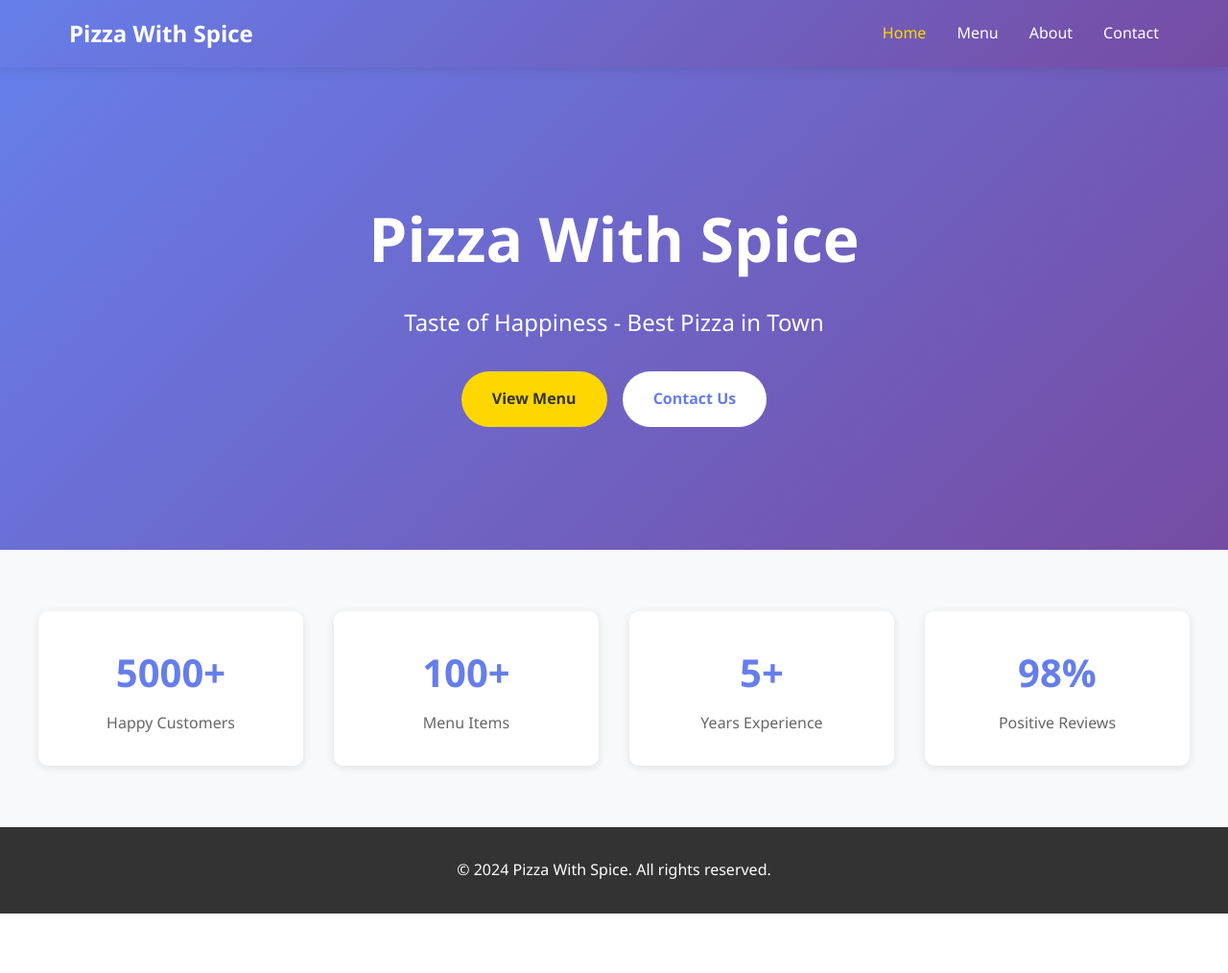
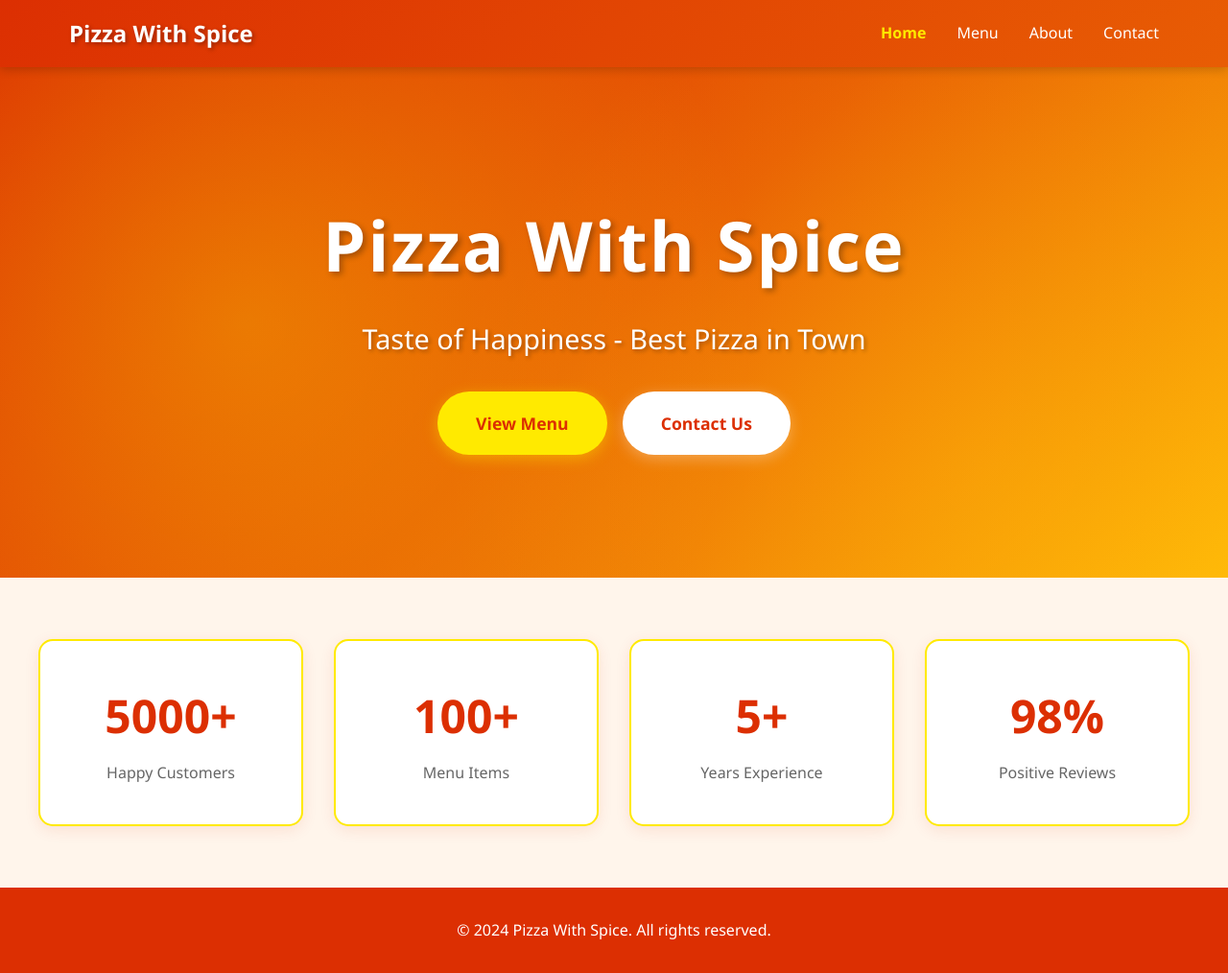
Before and after one commit to saksham-codes-ai/Restuarant-website, a Flask app: page / in a window 1280 px wide. Shown: the whole page at 96% size. Before the commit the page ends 952 px from the top, so only its background shows below. Run offline with Flask 3, Linux system fonts and the light colour scheme.

Commit message:
Update style.css

```diff
--- a/static/css/style.css
+++ b/static/css/style.css
@@ -11,12 +11,12 @@ body {
 }
 
 .navbar {
-    background: linear-gradient(135deg, #667eea 0%, #764ba2 100%);
+    background: linear-gradient(135deg, #dc2f02 0%, #e85d04 100%);
     padding: 1rem 0;
     position: sticky;
     top: 0;
     z-index: 1000;
-    box-shadow: 0 2px 10px rgba(0,0,0,0.1);
+    box-shadow: 0 2px 10px rgba(0,0,0,0.2);
 }
 
 .nav-container {
@@ -33,6 +33,7 @@ body {
     font-weight: bold;
     color: white;
     text-decoration: none;
+    text-shadow: 2px 2px 4px rgba(0,0,0,0.3);
 }
 
 .nav-menu {
@@ -46,37 +47,60 @@ body {
     text-decoration: none;
     font-weight: 500;
     transition: all 0.3s ease;
+    font-size: 1rem;
 }
 
 .nav-link:hover {
-    color: #ffd700;
+    color: #ffea00;
+    transform: translateY(-2px);
 }
 
 .nav-link.active {
-    color: #ffd700;
+    color: #ffea00;
+    font-weight: bold;
 }
 
 .hero {
-    background: linear-gradient(135deg, #667eea 0%, #764ba2 100%);
+    background: linear-gradient(135deg, #dc2f02 0%, #e85d04 50%, #ffba08 100%);
     color: white;
     padding: 8rem 2rem;
     text-align: center;
     min-height: 60vh;
+    position: relative;
+    overflow: hidden;
+}
+
+.hero::before {
+    content: '';
+    position: absolute;
+    top: 0;
+    left: 0;
+    right: 0;
+    bottom: 0;
+    background: radial-gradient(circle at 20% 50%, rgba(255, 234, 0, 0.3) 0%, transparent 50%),
+                radial-gradient(circle at 80% 80%, rgba(255, 186, 8, 0.3) 0%, transparent 50%);
 }
 
 .hero-content {
     max-width: 800px;
     margin: 0 auto;
+    position: relative;
+    z-index: 1;
 }
 
 .hero-title {
-    font-size: 4rem;
+    font-size: 4.5rem;
     margin-bottom: 1rem;
+    font-weight: 800;
+    text-shadow: 3px 3px 6px rgba(0,0,0,0.3);
+    letter-spacing: 2px;
 }
 
 .hero-subtitle {
-    font-size: 1.5rem;
+    font-size: 1.8rem;
     margin-bottom: 2rem;
+    font-weight: 500;
+    text-shadow: 2px 2px 4px rgba(0,0,0,0.3);
 }
 
 .hero-buttons {
@@ -86,37 +110,43 @@ body {
 }
 
 .btn {
-    padding: 1rem 2rem;
+    padding: 1.2rem 2.5rem;
     border-radius: 50px;
     font-weight: bold;
     text-decoration: none;
     transition: all 0.3s ease;
     cursor: pointer;
+    font-size: 1.1rem;
+    border: none;
 }
 
 .btn-primary {
-    background: #ffd700;
-    color: #333;
+    background: #ffea00;
+    color: #dc2f02;
+    box-shadow: 0 4px 15px rgba(255, 234, 0, 0.4);
 }
 
 .btn-primary:hover {
-    background: #ffed4e;
-    transform: translateY(-2px);
+    background: #fff040;
+    transform: translateY(-3px) scale(1.05);
+    box-shadow: 0 6px 20px rgba(255, 234, 0, 0.6);
 }
 
 .btn-secondary {
     background: white;
-    color: #667eea;
+    color: #dc2f02;
+    box-shadow: 0 4px 15px rgba(255,255,255,0.3);
 }
 
 .btn-secondary:hover {
-    background: #f0f0f0;
-    transform: translateY(-2px);
+    background: #f8f8f8;
+    transform: translateY(-3px) scale(1.05);
+    box-shadow: 0 6px 20px rgba(255,255,255,0.5);
 }
 
 .stats {
     padding: 4rem 2rem;
-    background: #f8f9fa;
+    background: #fff5eb;
 }
 
 .stats-container {
@@ -129,22 +159,30 @@ body {
 
 .stat-item {
     text-align: center;
-    padding: 2rem;
+    padding: 2.5rem;
     background: white;
-    border-radius: 10px;
-    box-shadow: 0 2px 10px rgba(0,0,0,0.1);
+    border-radius: 15px;
+    box-shadow: 0 4px 15px rgba(220, 47, 2, 0.1);
+    border: 2px solid #ffea00;
+    transition: all 0.3s ease;
+}
+
+.stat-item:hover {
+    transform: translateY(-5px);
+    box-shadow: 0 6px 25px rgba(220, 47, 2, 0.2);
 }
 
 .stat-number {
-    font-size: 2.5rem;
-    color: #667eea;
+    font-size: 3rem;
+    color: #dc2f02;
     margin-bottom: 0.5rem;
-    font-weight: bold;
+    font-weight: 800;
 }
 
 .stat-label {
     font-size: 1rem;
     color: #666;
+    font-weight: 500;
 }
 
 .menu-section {
@@ -284,26 +339,37 @@ body {
 
 .info-item {
     text-align: center;
-    padding: 2rem;
+    padding: 2.5rem;
     background: white;
-    border-radius: 10px;
-    box-shadow: 0 2px 10px rgba(0,0,0,0.1);
+    border-radius: 15px;
+    box-shadow: 0 4px 15px rgba(0,0,0,0.1);
+    border: 2px solid #ffea00;
+    transition: all 0.3s ease;
+}
+
+.info-item:hover {
+    transform: translateY(-5px);
+    box-shadow: 0 6px 25px rgba(220, 47, 2, 0.2);
 }
 
 .info-item h3 {
     margin-bottom: 0.5rem;
-    color: #667eea;
+    color: #dc2f02;
+    font-size: 1.3rem;
+    font-weight: 700;
 }
 
 .info-item p {
     color: #666;
+    font-size: 1rem;
 }
 
 .footer {
-    background: #333;
+    background: #dc2f02;
     color: white;
     padding: 2rem;
     text-align: center;
+    font-weight: 500;
 }
 
 .animate-fade {
```
Also changed, not shown: other parts of static/css/style.css (+48 -28 lines).
